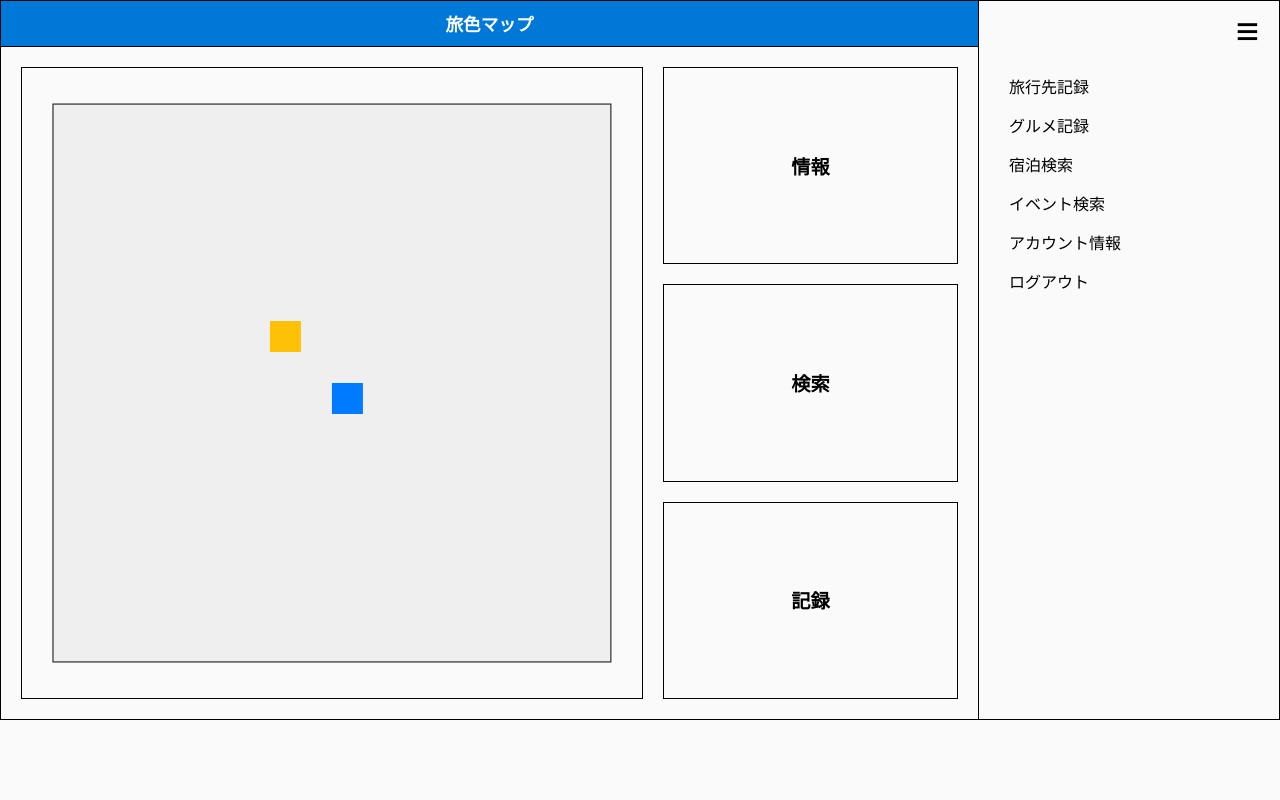
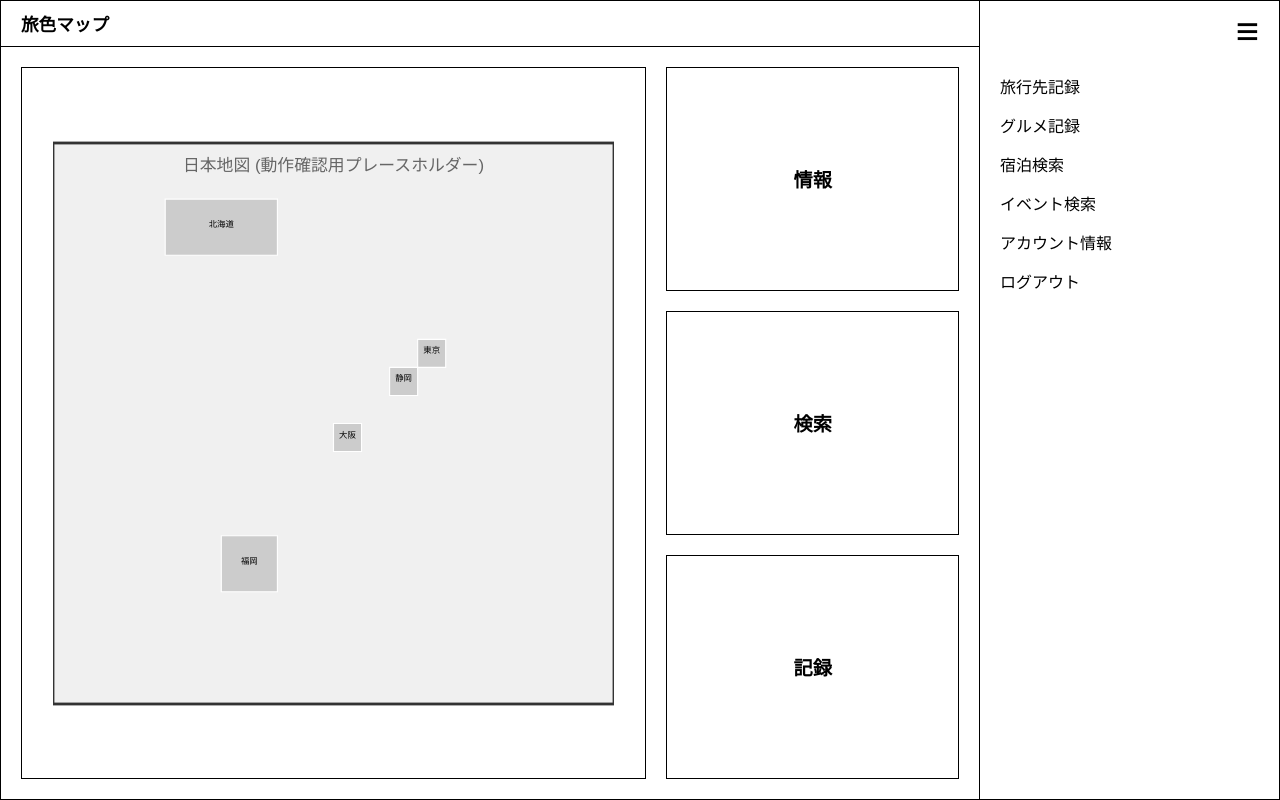
Before and after one commit to Kaito8910/travelcolormap, a Flask app: page / in a window 1280 px wide. Run offline with Flask 3, Linux system fonts and the light colour scheme; some libraries are stand-ins or nearby versions.

Commit message:
ホームなど

```diff
--- a/VSコード/tabiiro_map/app.py
+++ b/VSコード/tabiiro_map/app.py
@@ -4,26 +4,48 @@ app = Flask(__name__)
 
 # --- ルーティング ---
 
-# ホーム画面を表示するルーティング
+# ホーム画面 (日本地図表示)
 @app.route('/')
 def home():
-    # home.htmlをレンダリング（base.htmlが自動で適用される）
     return render_template('home.html')
 
-# アカウント情報画面のルーティング（base.htmlでurl_for('user_data')として参照されている）
+# アカウント情報画面 (url_for('user_data')に対応)
 @app.route('/user-data')
 def user_data():
-    # 実際には別のテンプレートをレンダリングします
     return "<h1>アカウント情報ページ</h1>"
+
+# 旅行先記録画面 (メニュー項目に対応)
+@app.route('/travel-record')
+def travel_record():
+    return "<h1>旅行先記録ページ</h1>"
+
+# グルメ記録画面 (メニュー項目に対応)
+@app.route('/gourmet-record')
+def gourmet_record():
+    return "<h1>グルメ記録ページ</h1>"
+
+# 宿泊検索画面 (メニュー項目に対応)
+@app.route('/stay-search')
+def stay_search():
+    return "<h1>宿泊検索ページ</h1>"
+
+# イベント検索画面 (メニュー項目に対応)
+@app.route('/event-search')
+def event_search():
+    return "<h1>イベント検索ページ</h1>"
+
+# ログアウトルーティング (メニュー項目に対応)
+@app.route('/logout')
+def logout():
+    return "<h1>ログアウトしました</h1>"
+
 
 # --- APIエンドポイント ---
 
 # 地図の色付けデータを提供するAPIエンドポイント
 @app.route('/api/travel-records')
 def travel_records_api():
-    # ⚠️ 注意: ここにデータベースからデータを取得するロジックを実装してください。
-
-    # 仮のデータ (都道府県ID 'prefXX' とステータス)
+    # 仮のデータ (Japan Mapが期待する形式: ID 'prefXX' とステータス)
     data = {
         'pref13': {'status': 'visited', 'count': 5},    # 東京都
         'pref27': {'status': 'want_to_go', 'count': 2}, # 大阪府
@@ -33,92 +55,5 @@ def travel_records_api():
     }
     return jsonify(data)
 
-#--- イベント検索画面 ---
-from flask import Flask, render_template, request
-import requests
-import datetime
-
-app = Flask(__name__)
-
-# === APIキーを設定 ===
-JARAN_API_KEY = "7e7c8f15291d905e"
-WEATHER_API_KEY = "YOUR_OPENWEATHER_API_KEY"
-
-# === じゃらんAPIベースURL ===
-JARAN_URL = "https://webservice.recruit.co.jp/ab-event/v1/"
-
-# === OpenWeatherMap API URL ===
-WEATHER_URL = "https://api.openweathermap.org/data/2.5/weather"
-
-@app.route('/')
-def index():
-    return render_template('event_search.html', events=None)
-
-@app.route('/search', methods=['POST'])
-def search():
-    keyword = request.form.get('keyword', '')
-
-    # --- じゃらんイベントAPI呼び出し ---
-    params = {
-        'key': JARAN_API_KEY,
-        'keyword': keyword,
-        'format': 'json',
-        'count': 5
-    }
-    response = requests.get(JARAN_URL, params=params)
-    events = []
-
-    if response.status_code == 200:
-        data = response.json()
-        if 'results' in data and 'event' in data['results']:
-            for e in data['results']['event']:
-                name = e.get('event_name', '不明なイベント')
-                start_date = e.get('event_start_date', '')
-                end_date = e.get('event_end_date', '')
-                location = e.get('event_place', '')
-                summary = e.get('event_caption', '')[:100] + "..."
-
-                # --- 天気予報を取得（都市名から） ---
-                weather_info = get_weather(location)
-
-                events.append({
-                    'name': name,
-                    'period': f"{start_date} ～ {end_date}",
-                    'location': location,
-                    'summary': summary,
-                    'weather': weather_info
-                })
-
-    return render_template('event_search.html', events=events, keyword=keyword)
-
-def get_weather(city_name):
-    """OpenWeatherMapから天気情報を取得"""
-    if not city_name:
-        return "天気情報なし"
-
-    params = {
-        'q': city_name,
-        'appid': WEATHER_API_KEY,
-        'lang': 'ja',
-        'units': 'metric'
-    }
-    try:
-        res = requests.get(WEATHER_URL, params=params)
-        if res.status_code == 200:
-            data = res.json()
-            weather = data['weather'][0]['description']
-            temp = data['main']['temp']
-            return f"{weather}（{temp}℃）"
-        else:
-            return "天気情報取得失敗"
-    except:
-        return "天気情報取得エラー"
-
 if __name__ == '__main__':
     app.run(debug=True)
-
-
-
-if __name__ == '__main__':
-    # 開発用サーバーを実行
-    app.run(debug=True)
--- a/VSコード/tabiiro_map/static/css/style.css
+++ b/VSコード/tabiiro_map/static/css/style.css
@@ -1,6 +1,5 @@
 /*
  * style.css
- * 旅色マップの基本レイアウトとホーム画面レイアウト用CSS
  */
 
 /* ==================================== */
@@ -11,10 +10,8 @@
 body {
     margin: 0;
     font-family: sans-serif;
-    height: 90vh;
+    height: 100vh;
     overflow: hidden;
-
-
 }
 
 /* ページ全体のレイアウト（左右2カラム） */
@@ -52,7 +49,7 @@ body {
     width: 300px;
     border-left: 1px solid #000;
     padding: 20px 0;
-    /* 2. トグル機能用CSSへ移動 */
+    box-sizing: border-box; /* パディングを幅に含める */
 }
 
 /* ハンバーガーメニューアイコンのコンテナ */
@@ -139,10 +136,20 @@ body {
     min-width: 60%;
 }
 
+/* 地図コンテナ */
+#japan-map-container {
+    /* これにより SVG が親要素いっぱいに広がる */
+    width: 100%;
+    height: 100%;
+    display: flex;
+    justify-content: center;
+    align-items: center;
+}
+
 /* SVG地図要素が親コンテナいっぱいに広がるように設定 */
 #japan-map {
-    width: 100%;
-    height: 100%;
+    width: 90%; /* 親コンテナに対して90%の幅に設定 */
+    height: 90%; /* 親コンテナに対して90%の高さに設定 */
     cursor: pointer;
 }
 
@@ -175,51 +182,3 @@ body {
     width: 100%;
     height: 100%;
 }
-
-/* ================イベント検索==================== */
-
-body {
-    font-family: 'Noto Sans JP', sans-serif;
-    background-color: #fafafa;
-    margin: 0;
-    padding: 0;
-}
-
-header {
-    background-color: #0078d7;
-    color: white;
-    padding: 10px;
-    text-align: center;
-}
-
-nav a {
-    color: white;
-    margin: 0 10px;
-    text-decoration: none;
-}
-
-.event-search {
-    width: 80%;
-    margin: 20px auto;
-    background: white;
-    padding: 20px;
-    border-radius: 12px;
-    box-shadow: 0 2px 6px rgba(0,0,0,0.1);
-}
-
-.event-card {
-    border: 1px solid #ddd;
-    border-radius: 10px;
-    margin: 10px 0;
-    padding: 15px;
-    background: #f9f9f9;
-}
-
-.event-card h3 {
-    margin-top: 0;
-    color: #0078d7;
-}
-
-.filters {
-    margin: 10px 0;
-}
--- a/VSコード/tabiiro_map/templates/base.html
+++ b/VSコード/tabiiro_map/templates/base.html
@@ -4,34 +4,43 @@
     <meta charset="UTF-8">
     <meta name="viewport" content="width=device-width, initial-scale=1.0">
     <title>{% block title %}旅色マップ{% endblock %}</title>
+    <!-- CSSの参照: Jinja2/Flaskで正しいurl_forを使用 -->
     <link rel="stylesheet" href="{{ url_for('static', filename='css/style.css') }}">
 </head>
 <body>
     <div class="page-layout">
         <div class="page-left">
+            <!-- ヘッダーセクション -->
             <header class="header-section">
                 <div class="app-title">旅色マップ</div>
             </header>
 
+            <!-- メインコンテンツ領域 -->
             <main class="main-content-area">
                 {% block main_content %}
                 {% endblock %}
             </main>
         </div>
 
+        <!-- 右側のメニュー/サイドバー部分: IDを付与 -->
         <aside class="page-right-sidebar" id="menu-sidebar">
+            <!-- ハンバーガーメニューアイコンのコンテナ -->
             <div class="menu-icon-container">
+                <!-- アイコンにIDを付与 -->
                 <div class="menu-icon" id="menu-toggle-button">&#x2261;</div>
             </div>
 
+            <!-- メニューリスト: IDを付与 -->
             <nav class="menu-nav" id="menu-list-container">
                 <ul class="menu-list">
-                    <li><a href="#">旅行先記録</a></li>
-                    <li><a href="#">グルメ記録</a></li>
-                    <li><a href="#">宿泊検索</a></li>
-                    <li><a href="#">イベント検索</a></li>
+                    <!-- リンク先をapp.pyの関数名に合わせる (url_for('travel_record')) -->
+                    <li><a href="{{ url_for('travel_record') }}">旅行先記録</a></li>
+                    <li><a href="{{ url_for('gourmet_record') }}">グルメ記録</a></li>
+                    <li><a href="{{ url_for('stay_search') }}">宿泊検索</a></li>
+                    <li><a href="{{ url_for('event_search') }}">イベント検索</a></li>
+                    <!-- ⚠️ 修正箇所: 'user-data' を 'user_data' に変更 -->
                     <li><a href="{{ url_for('user_data') }}">アカウント情報</a></li>
-                    <li><a href="#">ログアウト</a></li>
+                    <li><a href="{{ url_for('logout') }}">ログアウト</a></li>
                 </ul>
             </nav>
 
@@ -41,6 +50,7 @@
     </div>
 
     {% block scripts %}
+        <!-- トグル機能用のJavaScript -->
         <script>
             document.addEventListener('DOMContentLoaded', function() {
                 const toggleButton = document.getElementById('menu-toggle-button');
--- a/VSコード/tabiiro_map/templates/home.html
+++ b/VSコード/tabiiro_map/templates/home.html
@@ -4,19 +4,45 @@
 
 {% block main_content %}
     <div class="two-column-layout">
+        <!-- 左側の大きなエリア: Japan Map のコンテナ -->
         <div class="map-placeholder">
-            <svg id="japan-map" viewbox="0 0 1000 1000" style="width: 100%; height: 100%;">
-                <rect x="50" y="50" width="900" height="900" fill="#EFEFEF" stroke="#333" stroke-width="2" />
+            <div id="japan-map-container">
+                <!--
+                    ⚠️ 注意:
+                    これはJapan Mapの動作確認用のシンプルなSVGプレースホルダーです。
+                    全ての都道府県の境界線を表示するには、実際の日本のGeoJSON/SVGデータに置き換える必要があります。
+                -->
+                <svg id="japan-map" viewbox="0 0 1000 1000">
+                    <rect x="0" y="0" width="1000" height="1000" fill="#F0F0F0" stroke="#333" stroke-width="5" />
+                    <text x="500" y="50" font-size="30" text-anchor="middle" fill="#666">
+                        日本地図 (動作確認用プレースホルダー)
+                    </text>
 
-                <path id="pref13" data-name="東京都" fill="#CCCCCC" d="M 500 500 l 50 0 l 0 50 l -50 0 Z" style="cursor: pointer;"/>
-                <path id="pref27" data-name="大阪府" fill="#CCCCCC" d="M 400 400 l 50 0 l 0 50 l -50 0 Z" style="cursor: pointer;"/>
+                    <!-- 動作確認用の都道府県パス (app.pyのデータに対応) -->
+                    <!-- 北海道: pref01 -->
+                    <path id="pref01" data-name="北海道" fill="#CCCCCC" d="M 200 100 L 400 100 L 400 200 L 200 200 Z" style="cursor: pointer; stroke: #FFF; stroke-width: 2;"/>
+                    <text x="300" y="150" font-size="15" text-anchor="middle">北海道</text>
 
-                <text id="map-loading-text" x="500" y="400" font-size="30" text-anchor="middle" fill="#666">
-                    地図データをロード中... (SVGデータを挿入してください)
-                </text>
-            </svg>
+                    <!-- 東京都: pref13 -->
+                    <path id="pref13" data-name="東京都" fill="#CCCCCC" d="M 650 350 L 700 350 L 700 400 L 650 400 Z" style="cursor: pointer; stroke: #FFF; stroke-width: 2;"/>
+                    <text x="675" y="375" font-size="15" text-anchor="middle">東京</text>
+
+                    <!-- 静岡県: pref22 -->
+                    <path id="pref22" data-name="静岡県" fill="#CCCCCC" d="M 600 400 L 650 400 L 650 450 L 600 450 Z" style="cursor: pointer; stroke: #FFF; stroke-width: 2;"/>
+                    <text x="625" y="425" font-size="15" text-anchor="middle">静岡</text>
+
+                    <!-- 大阪府: pref27 -->
+                    <path id="pref27" data-name="大阪府" fill="#CCCCCC" d="M 500 500 L 550 500 L 550 550 L 500 550 Z" style="cursor: pointer; stroke: #FFF; stroke-width: 2;"/>
+                    <text x="525" y="525" font-size="15" text-anchor="middle">大阪</text>
+
+                    <!-- 福岡県: pref40 -->
+                    <path id="pref40" data-name="福岡県" fill="#CCCCCC" d="M 300 700 L 400 700 L 400 800 L 300 800 Z" style="cursor: pointer; stroke: #FFF; stroke-width: 2;"/>
+                    <text x="350" y="750" font-size="15" text-anchor="middle">福岡</text>
+                </svg>
+            </div>
         </div>
 
+        <!-- 右側の縦に並んだ3つのブロックのコンテナ (変更なし) -->
         <div class="right-blocks-container">
             <div class="info-block block-item">
                 <a href="#">情報</a>
@@ -33,29 +59,28 @@
 
 {% block scripts %}
     {{ super() }}
+    <!-- Japan Map の依存ライブラリ: jQuery -->
+    <script src="https://ajax.googleapis.com/ajax/libs/jquery/3.6.0/jquery.min.js"></script>
+    <!-- Japan Map ライブラリ本体 -->
+    <script src="https://unpkg.com/japan-map/dist/jquery.japan-map.min.js"></script>
+
     <script>
-        document.addEventListener('DOMContentLoaded', function() {
+        $(document).ready(function() {
             // ----------------------------------------------------
-            // 🎨 都道府県の色付けロジック（API参照）
+            // 🎨 Japan Map による色付けロジック
             // ----------------------------------------------------
 
             const colorMap = {
-                'visited': '#007BFF',       // 訪問済みの色
-                'want_to_go': '#FFC107',    // 興味ありの色
-                'default': '#DDDDDD'        // デフォルトの色
+                'visited': '#007BFF',       // 訪問済みの色 (青)
+                'want_to_go': '#FFC107',    // 興味ありの色 (黄)
+                'default': '#DDDDDD'        // デフォルトの色 (グレー)
             };
 
-            const japanMap = document.getElementById('japan-map');
-            const loadingText = document.getElementById('map-loading-text');
+            const $mapContainer = $('#japan-map-container');
 
             async function fetchAndRenderMap() {
-                if (loadingText) {
-                    loadingText.textContent = "データを取得中...";
-                }
-
                 try {
-                    const apiUrl = '{{ url_for("travel_records_api") }}'; // FlaskのAPIエンドポイントを参照
-
+                    const apiUrl = '{{ url_for("travel_records_api") }}';
                     const response = await fetch(apiUrl);
                     if (!response.ok) {
                         throw new Error(`APIリクエストが失敗しました: ${response.status}`);
@@ -63,60 +88,54 @@
 
                     const travelRecords = await response.json();
 
-                    if (loadingText) {
-                        loadingText.style.display = 'none';
+                    const areasData = {};
+                    for (let i = 1; i <= 47; i++) {
+                        // 1から47までのID文字列 ('pref01', 'pref02', ...) を生成
+                        const prefId = 'pref' + String(i).padStart(2, '0');
+                        const record = travelRecords[prefId];
+
+                        let color = colorMap.default;
+                        if (record) {
+                            color = colorMap[record.status] || colorMap.default;
+                        }
+
+                        // Japan Map に渡すデータオブジェクトの構築
+                        areasData[i] = {
+                            name: $('#' + prefId).attr('data-name') || "未登録エリア",
+                            color: color,
+                            hoverColor: '#6C757D',
+                            record: record || { status: '未登録', count: 0 }
+                        };
                     }
 
-                    if (japanMap) {
-                        applyColorsToMap(japanMap, travelRecords);
-                    }
+                    // 5. Japan Map の初期化と描画
+                    $mapContainer.japanMap({
+                        areas: areasData, // 作成したエリアデータを適用
+                        selection: "all",
+                        drawsBox: true,
+                        width: "100%",
+                        onSelect: function(data){
+                            // クリック時のイベント
+                            const selectedPrefId = data.area.attr('id');
+                            const prefIndex = parseInt(selectedPrefId.replace('pref', ''));
+
+                            // 選択されたエリアのデータが areasData に存在するか確認
+                            if (areasData[prefIndex]) {
+                                const recordData = areasData[prefIndex].record;
+                                alert(`${areasData[prefIndex].name}をクリックしました！\nステータス: ${recordData.status}\n記録数: ${recordData.count}`);
+                            } else {
+                                alert("エリア情報がありません。");
+                            }
+                        }
+                    });
 
                 } catch (error) {
                     console.error("地図データの取得・描画中にエラーが発生しました:", error);
-                    if (loadingText) {
-                        loadingText.textContent = "データのロードに失敗しました。";
-                    }
+                    // エラーメッセージの表示など
                 }
             }
 
-            function applyColorsToMap(mapElement, records) {
-                const prefectures = mapElement.querySelectorAll('path[id^="pref"]');
-
-                prefectures.forEach(pref => {
-                    const prefId = pref.id;
-                    const record = records[prefId];
-                    const prefName = pref.dataset.name || prefId;
-
-                    let color = colorMap.default;
-                    let recordStatus = '未登録';
-
-                    if (record) {
-                        color = colorMap[record.status] || colorMap.default;
-                        recordStatus = record.status;
-                    }
-
-                    // 色の適用
-                    pref.setAttribute('fill', color);
-                    setupEventListeners(pref, prefName, record, color);
-                });
-            }
-
-            function setupEventListeners(prefElement, prefName, record, originalColor) {
-                // クリックイベント
-                prefElement.addEventListener('click', function() {
-                    alert(`${prefName}をクリックしました！\nステータス: ${record ? record.status : '未登録'}\n記録数: ${record ? record.count : 0}`);
-                });
-
-                // ホバーイベント
-                prefElement.addEventListener('mouseover', function() {
-                    this.setAttribute('fill', '#6C757D');
-                });
-
-                prefElement.addEventListener('mouseout', function() {
-                    this.setAttribute('fill', originalColor);
-                });
-            }
-
+            // 地図の描画処理を開始
             fetchAndRenderMap();
         });
     </script>
```
